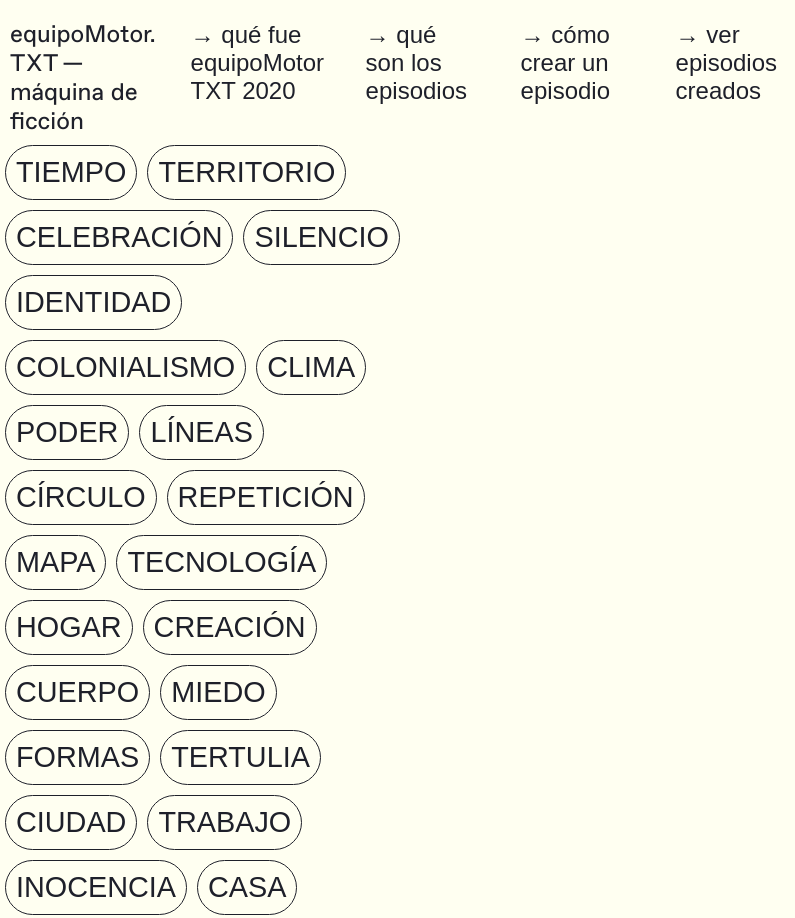
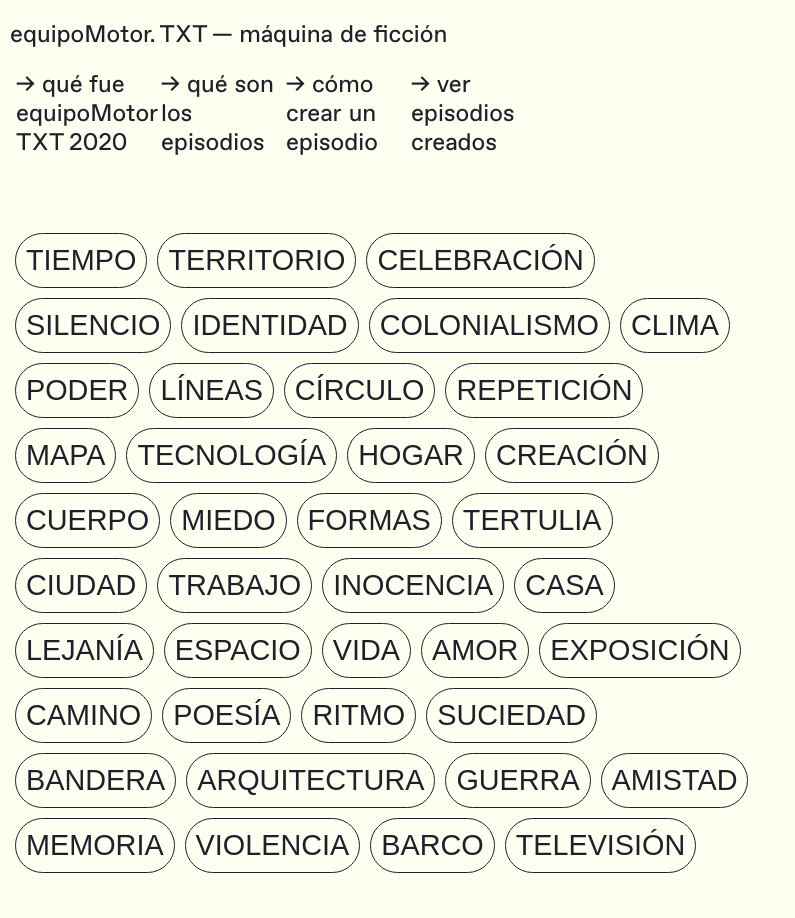
Before and after one commit to desmusea/equipo-motor, a plain HTML site: page client/index.html in a window 768 px wide. Shown: the top 918 px of the page, 795 px wide, since content can reach past the window. Drawn offline with Linux system fonts and the light colour scheme.

Commit message:
Update styles

```diff
--- a/client/styles.css
+++ b/client/styles.css
@@ -6,13 +6,13 @@
 * {
   font-size: 24px;
   color: #1e202a;
+  font-family: FavoritStd-Regular;
 }
 
 body {
-  font-family: FavoritStd-Regular;
   background-color: #fffff1;
   cursor: default;
-  height: 100vh;
+  height: 100%;
   margin: 0;
 }
 
@@ -138,7 +138,7 @@ a {
 .main {
   display: flex;
   text-align: justify;
-  height: calc(100vh - 150px);
+  height: 100%;
   margin-top: 20px;
 }
 
@@ -147,7 +147,7 @@ a {
   flex-wrap: wrap;
   max-width: 55%;
   padding-bottom: 10px;
-  height: calc(100vh - 150px);
+  height: 100%;
   align-content: flex-start;
 }
 
@@ -170,7 +170,6 @@ a {
 .rightSide {
   width: 50%;
   margin-left: 30px;
-  margin-right: 10px;
 }
 
 .episodesList {
@@ -184,6 +183,10 @@ a {
   margin-top: 10px;
 }
 
+#aboutWrapper {
+  padding-right: 20px;
+}
+
 .hidden {
   display: none;
 }
@@ -195,3 +198,69 @@ a {
   border-radius: 50%;
   display: inline-block;
 }
+
+@media screen and (max-width: 1024px) {
+  body {
+    overflow-y: auto;
+    height: 100%;
+    overflow-x: hidden;
+  }
+
+  .menu,
+  .menu--list {
+    flex-direction: column;
+  }
+
+  .menu--list {
+    margin-top: 20px;
+  }
+
+  .header {
+    height: auto;
+    padding-bottom: 0;
+  }
+
+  .menu--list__item {
+    margin: 0;
+    height: 100%;
+    margin-bottom: 10px;
+  }
+  .main {
+    flex-direction: column-reverse;
+    height: 100%;
+    margin: 10px;
+  }
+
+  .about {
+    padding-top: 0;
+  }
+
+  #wordsWrapper {
+    max-width: 100%;
+    height: 100%;
+  }
+
+  .rightSide {
+    width: 100%;
+    margin: 10px;
+  }
+
+  #episodeWrapper {
+    padding: 10px;
+  }
+
+  .episodesList {
+    height: 100%;
+  }
+
+  #episode {
+    padding-right: 20px;
+    margin-top: 10px;
+  }
+}
+
+@media (min-width: 768px) and (max-width: 1024px) {
+  .menu--list {
+    flex-direction: row;
+  }
+}
```
